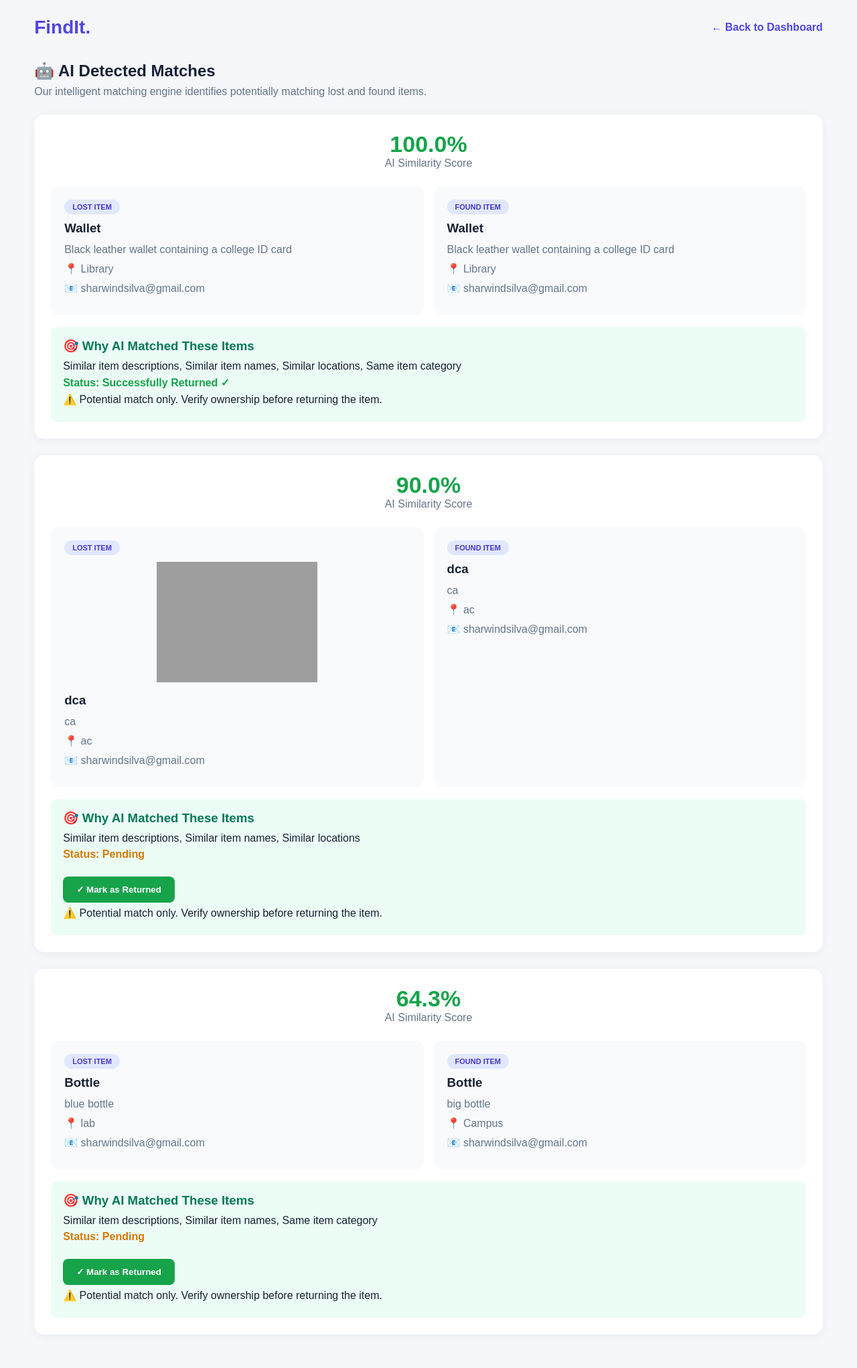
After one commit to SHARWIND22/FindIt, a Flask app: page /matches in a window 1280 px wide. The commit adds this page. Shown: the whole page at 67% size. Run offline with Flask 3, Linux system fonts and the light colour scheme; data comes from the database, SQL or seed files in the repository; both versions use the stored data as it was after the commit; grey boxes are pictures that could not be loaded.

Commit message:
Add final structure

```diff
--- a/app.py
+++ b/app.py
@@ -1,9 +1,9 @@
-from flask import Flask, render_template, request, redirect, url_for
+from flask import Flask, render_template, request, redirect, url_for, send_from_directory
 from database import init_db, get_db_connection
 from pathlib import Path
 from werkzeug.utils import secure_filename
 from datetime import date
-from flask import send_from_directory
+from matching import find_matches
 
 app = Flask(__name__)
 
@@ -37,11 +37,41 @@ def home():
     ).fetchone()[0]
 
     total_returned = conn.execute(
-        "SELECT COUNT(*) FROM items WHERE status='returned'"
+        "SELECT COUNT(*) FROM items WHERE item_type='lost' AND status='returned'"
     ).fetchone()[0]
 
-    recent_items = conn.execute(
-        "SELECT * FROM items ORDER BY id DESC LIMIT 6"
+    search_query = request.args.get("search", "").strip()
+    selected_type = request.args.get("type", "").strip()
+    selected_category = request.args.get("category", "").strip()
+
+    sql = "SELECT * FROM items WHERE 1=1"
+    params = []
+
+    if search_query:
+        sql += """
+            AND (
+                item_name LIKE ?
+                OR description LIKE ?
+                OR location LIKE ?
+            )
+        """
+        keyword = f"%{search_query}%"
+        params.extend([keyword, keyword, keyword])
+
+    if selected_type in ["lost", "found"]:
+        sql += " AND item_type = ?"
+        params.append(selected_type)
+
+    if selected_category:
+        sql += " AND category = ?"
+        params.append(selected_category)
+
+    sql += " ORDER BY id DESC LIMIT 50"
+
+    recent_items = conn.execute(sql, params).fetchall()
+
+    categories = conn.execute(
+        "SELECT DISTINCT category FROM items ORDER BY category"
     ).fetchall()
 
     conn.close()
@@ -51,7 +81,11 @@ def home():
         total_lost=total_lost,
         total_found=total_found,
         total_returned=total_returned,
-        recent_items=recent_items
+        recent_items=recent_items,
+        categories=categories,
+        search_query=search_query,
+        selected_type=selected_type,
+        selected_category=selected_category
     )
 
 
@@ -86,7 +120,7 @@ def report(item_type):
 
         conn = get_db_connection()
 
-        conn.execute("""
+        cursor = conn.execute("""
             INSERT INTO items
             (item_type, item_name, category, description,
              location, date_reported, image_filename, contact)
@@ -96,16 +130,86 @@ def report(item_type):
             location, report_date, image_filename, contact
         ))
 
+        item_id = cursor.lastrowid
+
         conn.commit()
         conn.close()
+
+        matches = find_matches(item_id)
+
+        print("AI Matching Results:", matches)
 
         return redirect(url_for("home"))
 
     return render_template("report.html", item_type=item_type)
 
+
+@app.route("/matches")
+def matches_page():
+    conn = get_db_connection()
+
+    matches = conn.execute("""
+        SELECT
+            m.id AS match_id,
+            m.similarity_score,
+            m.explanation,
+            m.status AS match_status,
+            l.item_name AS lost_name,
+            l.description AS lost_description,
+            l.location AS lost_location,
+            l.image_filename AS lost_image,
+            l.contact AS lost_contact,
+            f.item_name AS found_name,
+            f.description AS found_description,
+            f.location AS found_location,
+            f.image_filename AS found_image,
+            f.contact AS found_contact
+        FROM matches m
+        JOIN items l ON m.lost_item_id = l.id
+        JOIN items f ON m.found_item_id = f.id
+        ORDER BY m.similarity_score DESC
+    """).fetchall()
+
+    conn.close()
+
+    return render_template("matches.html", matches=matches)
+
+
+@app.route("/mark-returned/<int:match_id>", methods=["POST"])
+def mark_returned(match_id):
+    conn = get_db_connection()
+
+    match = conn.execute(
+        "SELECT lost_item_id, found_item_id FROM matches WHERE id = ?",
+        (match_id,)
+    ).fetchone()
+
+    if match is None:
+        conn.close()
+        return "Match not found", 404
+
+    conn.execute("""
+        UPDATE items
+        SET status = 'returned'
+        WHERE id IN (?, ?)
+    """, (match["lost_item_id"], match["found_item_id"]))
+
+    conn.execute("""
+        UPDATE matches
+        SET status = 'returned'
+        WHERE id = ?
+    """, (match_id,))
+
+    conn.commit()
+    conn.close()
+
+    return redirect(url_for("matches_page"))
+
+
 @app.route("/uploads/<filename>")
 def uploaded_file(filename):
     return send_from_directory(UPLOAD_FOLDER, filename)
 
+
 if __name__ == "__main__":
     app.run(debug=True)
--- /dev/null
+++ b/templates/matches.html
@@ -0,0 +1,272 @@
+<!DOCTYPE html>
+<html lang="en">
+<head>
+    <meta charset="UTF-8">
+    <meta name="viewport" content="width=device-width, initial-scale=1.0">
+    <title>FindIt - AI Matches</title>
+
+    <style>
+        * {
+            margin: 0;
+            padding: 0;
+            box-sizing: border-box;
+            font-family: Arial, sans-serif;
+        }
+
+        body {
+            background: #f5f7fb;
+            color: #172033;
+            padding: 25px 4%;
+        }
+
+        header {
+            display: flex;
+            justify-content: space-between;
+            align-items: center;
+            margin-bottom: 35px;
+        }
+
+        .logo {
+            font-size: 28px;
+            font-weight: bold;
+            color: #4f46e5;
+        }
+
+        header a {
+            color: #4f46e5;
+            text-decoration: none;
+            font-weight: bold;
+        }
+
+        .heading {
+            margin-bottom: 25px;
+        }
+
+        .heading h2 {
+            margin-bottom: 8px;
+        }
+
+        .heading p {
+            color: #64748b;
+        }
+
+        .match-card {
+            background: white;
+            padding: 25px;
+            border-radius: 15px;
+            margin-bottom: 25px;
+            box-shadow: 0 3px 15px #0000000d;
+        }
+
+        .score {
+            text-align: center;
+            margin-bottom: 25px;
+        }
+
+        .score h1 {
+            color: #16a34a;
+            font-size: 34px;
+        }
+
+        .score p {
+            color: #64748b;
+        }
+
+        .comparison {
+            display: grid;
+            grid-template-columns: 1fr 1fr;
+            gap: 15px;
+        }
+
+        .item {
+            background: #f8fafc;
+            padding: 20px;
+            border-radius: 12px;
+        }
+
+        .badge {
+            display: inline-block;
+            background: #e0e7ff;
+            color: #4338ca;
+            padding: 5px 12px;
+            border-radius: 20px;
+            font-size: 11px;
+            font-weight: bold;
+            margin-bottom: 10px;
+        }
+
+        .item h3 {
+            margin-bottom: 12px;
+        }
+
+        .item p {
+            margin: 10px 0;
+            color: #64748b;
+            overflow-wrap: anywhere;
+        }
+
+        .item img {
+            width: 100%;
+            max-height: 180px;
+            object-fit: contain;
+            border-radius: 8px;
+            margin-bottom: 12px;
+        }
+
+        .explanation {
+            background: #ecfdf5;
+            padding: 18px;
+            border-radius: 10px;
+            margin-top: 18px;
+        }
+
+        .explanation h3 {
+            color: #047857;
+            margin-bottom: 10px;
+        }
+
+        .explanation p {
+            margin: 6px 0;
+        }
+
+        .status {
+            font-weight: bold;
+        }
+
+        .pending {
+            color: #d97706;
+        }
+
+        .returned {
+            color: #16a34a;
+        }
+
+        .return-btn {
+            background: #16a34a;
+            color: white;
+            border: none;
+            padding: 12px 20px;
+            border-radius: 8px;
+            cursor: pointer;
+            margin-top: 18px;
+            font-weight: bold;
+        }
+
+        .return-btn:hover {
+            background: #15803d;
+        }
+
+        .empty {
+            text-align: center;
+            background: white;
+            padding: 50px;
+            border-radius: 12px;
+        }
+
+        @media(max-width: 700px) {
+            .comparison {
+                grid-template-columns: 1fr;
+            }
+
+            header {
+                gap: 15px;
+                flex-wrap: wrap;
+            }
+        }
+    </style>
+</head>
+
+<body>
+
+<header>
+    <div class="logo">FindIt.</div>
+    <a href="/">← Back to Dashboard</a>
+</header>
+
+<section class="heading">
+    <h2>🤖 AI Detected Matches</h2>
+    <p>Our intelligent matching engine identifies potentially matching lost and found items.</p>
+</section>
+
+{% for match in matches %}
+
+<div class="match-card">
+
+    <div class="score">
+        <h1>{{ "%.1f"|format(match.similarity_score) }}%</h1>
+        <p>AI Similarity Score</p>
+    </div>
+
+    <div class="comparison">
+
+        <div class="item">
+            <span class="badge">LOST ITEM</span>
+
+            {% if match.lost_image %}
+                <img src="{{ url_for('uploaded_file', filename=match.lost_image) }}" alt="Lost item">
+            {% endif %}
+
+            <h3>{{ match.lost_name }}</h3>
+            <p>{{ match.lost_description }}</p>
+            <p>📍 {{ match.lost_location }}</p>
+            <p>📧 {{ match.lost_contact }}</p>
+        </div>
+
+        <div class="item">
+            <span class="badge">FOUND ITEM</span>
+
+            {% if match.found_image %}
+                <img src="{{ url_for('uploaded_file', filename=match.found_image) }}" alt="Found item">
+            {% endif %}
+
+            <h3>{{ match.found_name }}</h3>
+            <p>{{ match.found_description }}</p>
+            <p>📍 {{ match.found_location }}</p>
+            <p>📧 {{ match.found_contact }}</p>
+        </div>
+
+    </div>
+
+    <div class="explanation">
+        <h3>🎯 Why AI Matched These Items</h3>
+
+        <p>{{ match.explanation }}</p>
+
+        {% if match.match_status == 'returned' %}
+
+            <p class="status returned">Status: Successfully Returned ✓</p>
+
+        {% else %}
+
+            <p class="status pending">Status: Pending</p>
+
+            <form method="POST"
+                  action="{{ url_for('mark_returned', match_id=match.match_id) }}"
+                  onsubmit="return confirm('Confirm that this item has been returned?');">
+
+                <button type="submit" class="return-btn">
+                    ✓ Mark as Returned
+                </button>
+
+            </form>
+
+        {% endif %}
+
+        <p>⚠️ Potential match only. Verify ownership before returning the item.</p>
+    </div>
+
+</div>
+
+{% else %}
+
+<div class="empty">
+    <h3>No AI Matches Found Yet</h3>
+    <p>Report lost and found items to let AI discover potential matches.</p>
+    <br>
+    <a href="/">Back to Dashboard</a>
+</div>
+
+{% endfor %}
+
+</body>
+</html>
```
Also changed, not shown: matching.py (+147 -0 lines), templates/index.html (+99 -6 lines), database/lostfound.db, 1 other file.
